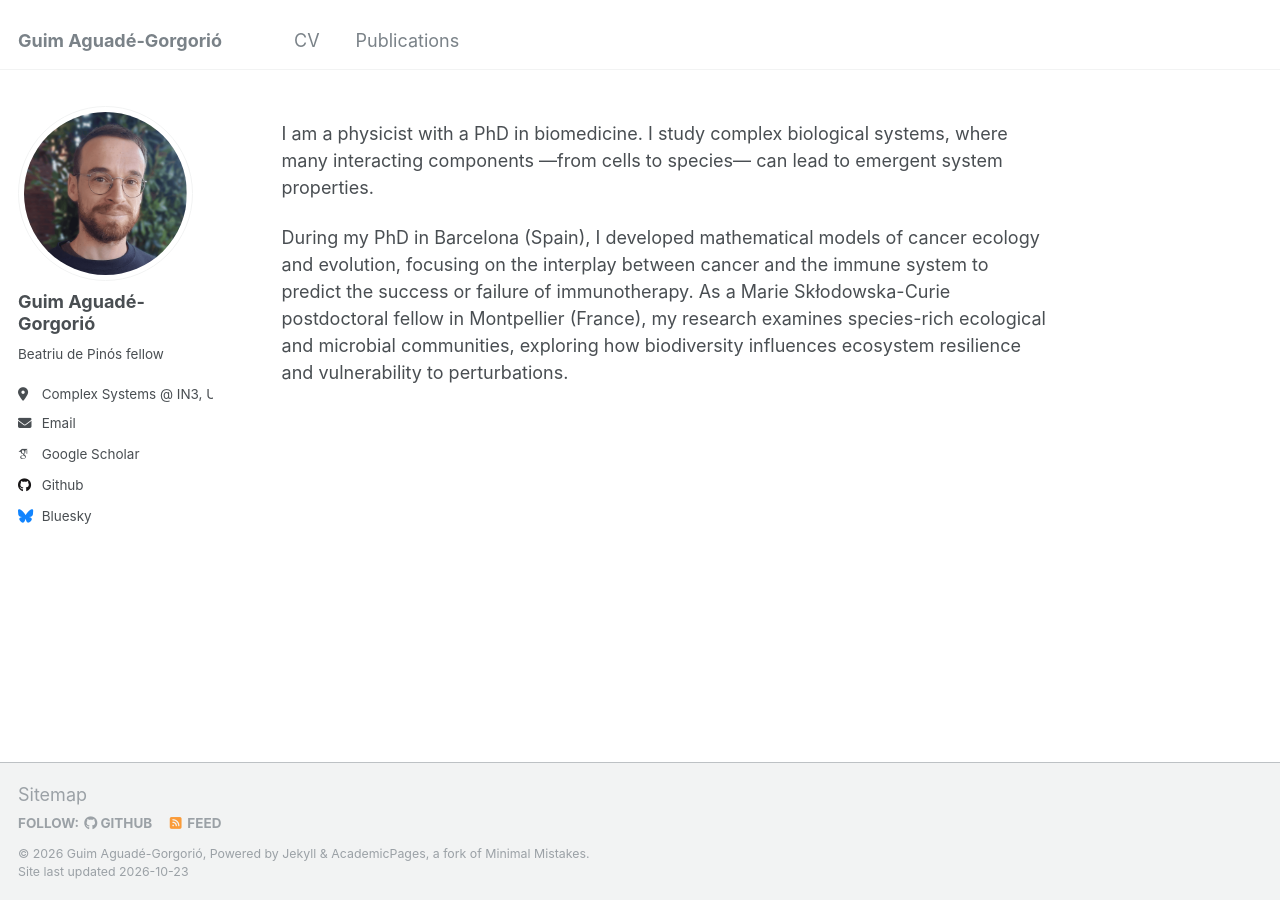
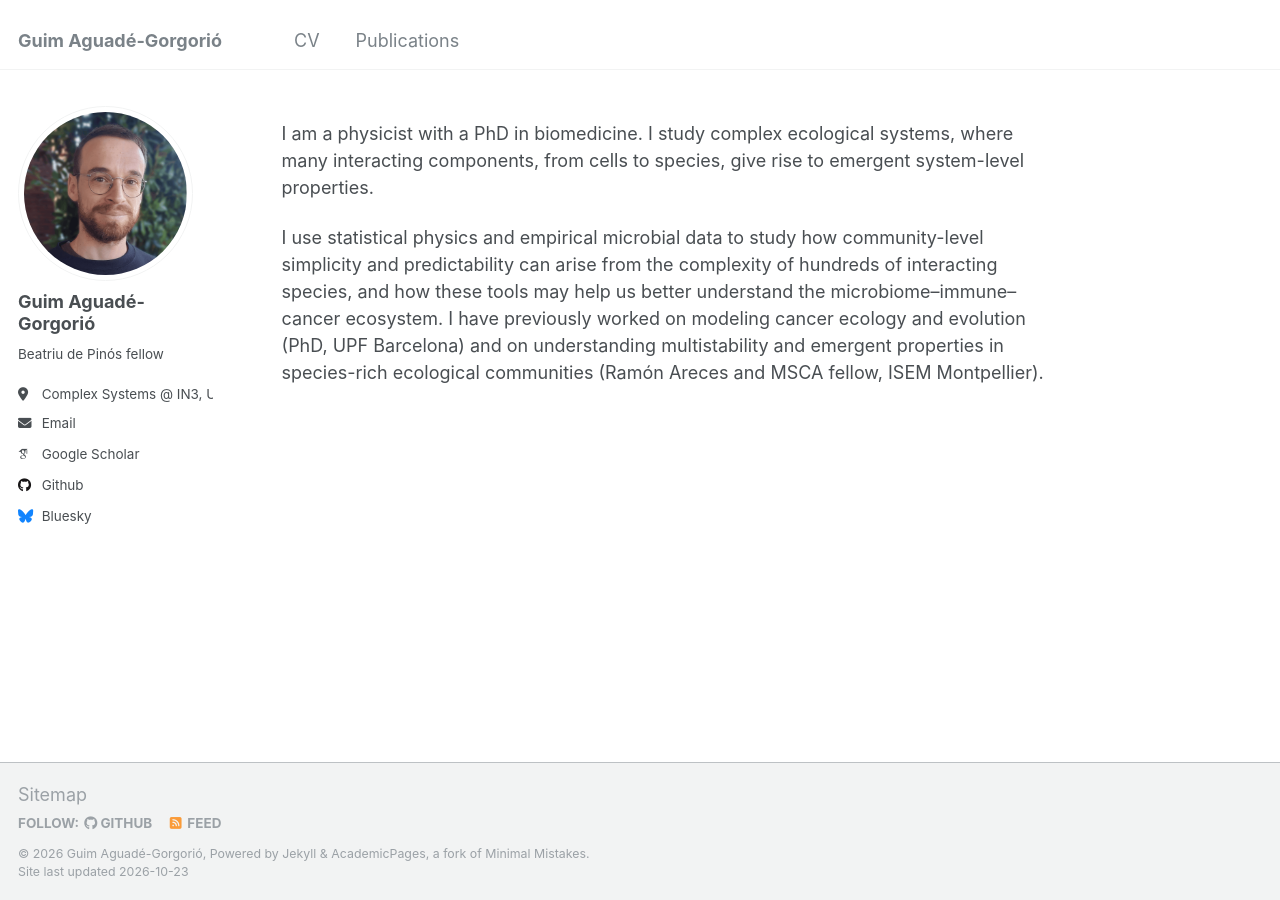
Before and after one commit to GuimAguade/GuimAguade.github.io, a Jekyll site: the page built from _pages/about.md, in a window 1280 px wide. Built offline with Jekyll 4.4.1, drawn with Linux system fonts in a browser that asks for light colours; some web fonts are replaced.

Commit message:
Update about.md

```diff
--- a/_pages/about.md
+++ b/_pages/about.md
@@ -7,6 +7,6 @@ redirect_from:
   - /about.html
 ---
 
-I am a physicist with a PhD in biomedicine. I study complex biological systems, where many interacting components —from cells to species— can lead to emergent system properties.
+I am a physicist with a PhD in biomedicine. I study complex ecological systems, where many interacting components, from cells to species, give rise to emergent system-level properties.
 
-During my PhD in Barcelona (Spain), I developed mathematical models of cancer ecology and evolution, focusing on the interplay between cancer and the immune system to predict the success or failure of immunotherapy. As a Marie Skłodowska-Curie postdoctoral fellow in Montpellier (France), my research examines species-rich ecological and microbial communities, exploring how biodiversity influences ecosystem resilience and vulnerability to perturbations.
+I use statistical physics and empirical microbial data to study how community-level simplicity and predictability can arise from the complexity of hundreds of interacting species, and how these tools may help us better understand the microbiome–immune–cancer ecosystem. I have previously worked on modeling cancer ecology and evolution (PhD, UPF Barcelona) and on understanding multistability and emergent properties in species-rich ecological communities (Ramón Areces and MSCA fellow, ISEM Montpellier).
```
